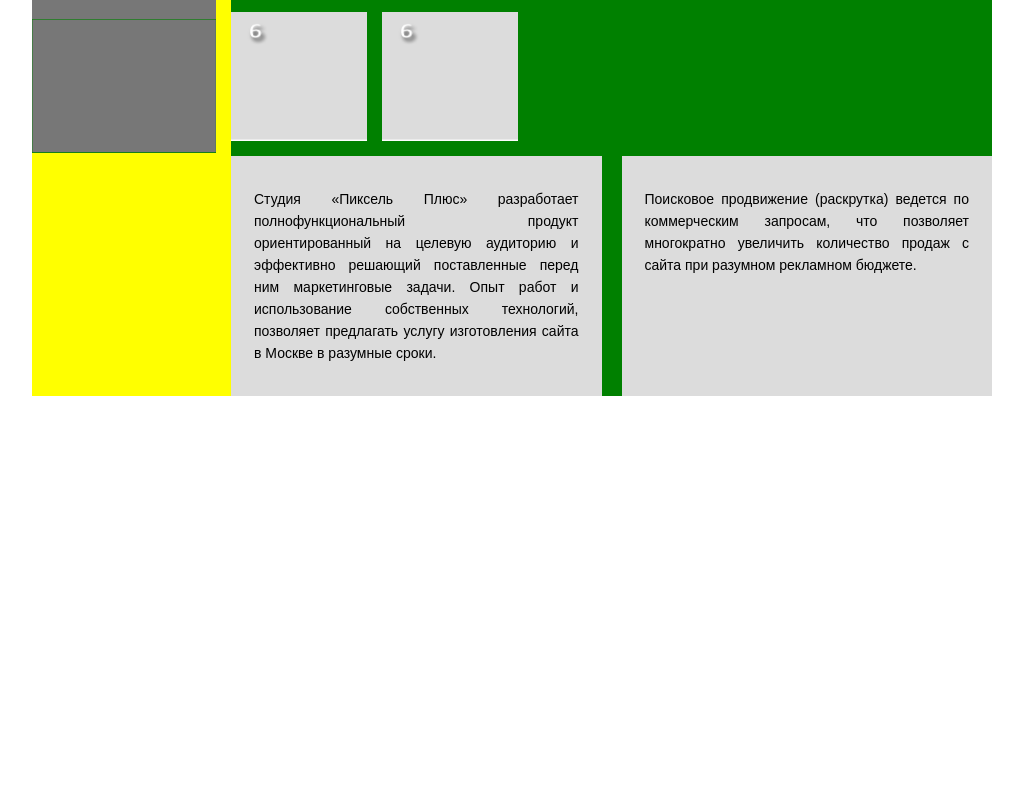
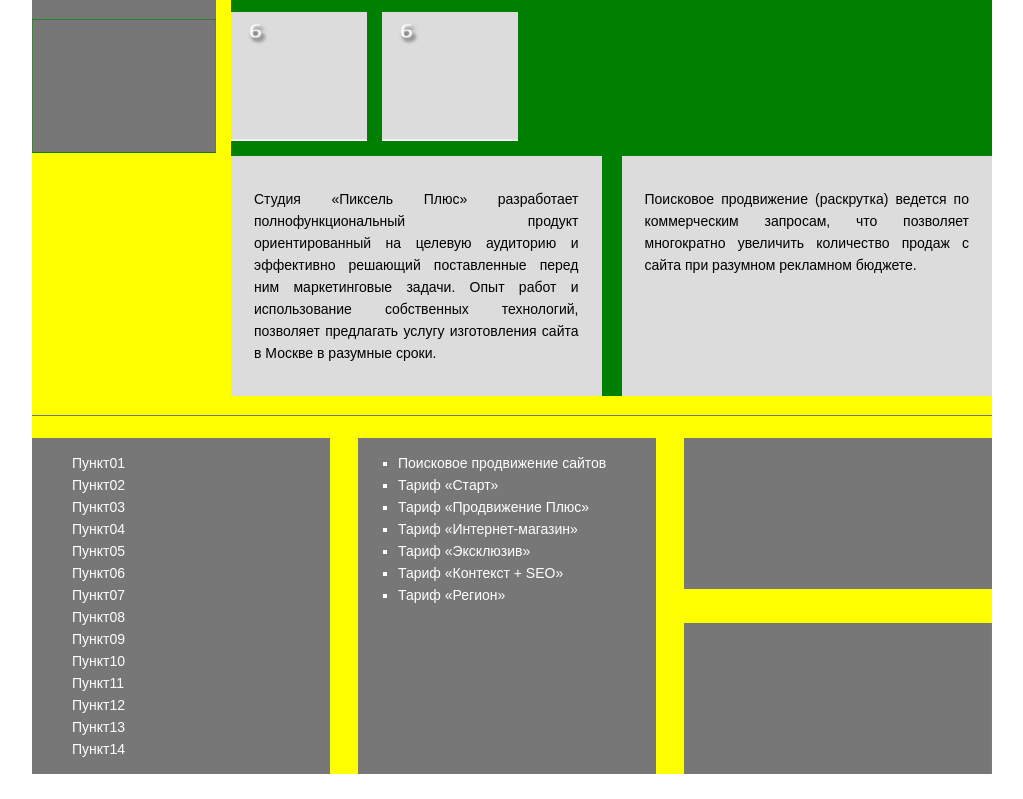
Before and after one commit to va5y1/test_maket, a website: page index.html in a window 1280 px wide. Shown: the part 552-1351 px from the top of the page, without its empty margins (128-1151 px from the left). Before the commit the page ends 973 px from the top, so only its background shows below. Drawn offline with Linux system fonts and the light colour scheme.

Commit message:
footer are ready

```diff
--- a/index.html
+++ b/index.html
@@ -77,12 +77,52 @@
 						<p>Студия «Пиксель Плюс» разработает полнофункциональный продукт ориентированный на целевую аудиторию и эффективно решающий поставленные перед ним маркетинговые задачи. Опыт работ и использование собственных технологий, позволяет предлагать услугу изготовления сайта в Москве в разумные сроки.</p>
 					</div>
 					<div class="center-subtext__2">
-						<p>Поисковое продвижение (раскрутка) ведется по коммерческим запросам, что позволяет многократно увеличить количество продаж с сайта при разумном рекламном бюджете.
-</p>
+						<p>Поисковое продвижение (раскрутка) ведется по коммерческим запросам, что позволяет многократно увеличить количество продаж с сайта при разумном рекламном бюджете.</p>
 					</div>
 				</div>
 			</div>
 		</section>
+
+		<div class="line">
+			<hr>
+		</div>
+
+		<footer class="footer">
+			<div class="foot-left">
+				<ul>
+					<li>Пункт01</li>
+					<li>Пункт02</li>
+					<li>Пункт03</li>
+					<li>Пункт04</li>
+					<li>Пункт05</li>
+					<li>Пункт06</li>
+					<li>Пункт07</li>
+					<li>Пункт08</li>
+					<li>Пункт09</li>
+					<li>Пункт10</li>
+					<li>Пункт11</li>
+					<li>Пункт12</li>
+					<li>Пункт13</li>
+					<li>Пункт14</li>
+				</ul>
+			</div>
+			<div class="foot-center">
+				<ul>
+					<li>Поисковое продвижение сайтов</li>
+					<li>Тариф «Старт»</li>
+					<li>Тариф «Продвижение Плюс»</li>
+					<li>Тариф «Интернет-магазин»</li>
+					<li>Тариф «Эксклюзив»</li>
+					<li>Тариф «Контекст + SEO»</li>
+					<li>Тариф «Регион»</li>
+				</ul>
+			</div>
+			<div class="foot-right">
+				<div class="foot-right__top"></div>
+				<img src="img/13.png" alt="13" class="foot-right__bottom" width="308" height="76" title="13">
+			</div>
+		</footer>
+
 	</div>
 </div>
 
--- a/scss/style.scss
+++ b/scss/style.scss
@@ -48,8 +48,8 @@ body {
 	hr{
 		width: 100%;
 		height: 1px;
-		color: $lgray;
-		background-color: $lgray;
+		color: $dgray;
+		background-color: $dgray;
 		margin-top: 19px;
 		margin-bottom: 22px;
 		border: none;
@@ -102,6 +102,7 @@ body {
 		.center-gallery {
 			display: flex;
 			flex-flow: row wrap;
+			justify-content: flex-start;
 			img {
 				margin-right: $gutter;
 				margin-bottom: $gutter;
@@ -127,6 +128,39 @@ body {
 	}
 }
 
+.footer {
+	display: flex;
+	color: #fff;
+	justify-content: space-between;
+	.foot-left {
+		flex-basis: 31%;
+		background-color: $dgray;
+		ul {
+			list-style: none;
+		}
+	}
+	.foot-center {
+		flex-basis: 31%;
+		background-color: $dgray;
+		ul {
+			list-style-type: square;
+		}
+	}
+	.foot-right {
+		flex-basis: 31%;
+		display: flex;
+		justify-content: space-between;
+		flex-flow: column nowrap;
+		&__top {
+			flex-basis: 45%;
+			background-color: $dgray;
+		}
+		&__bottom {
+			flex-basis: 45%;
+		}
+	}
+}
+
 
  /* in the end*/
  @import "media";
```
Also changed, not shown: img/13.png (added), style/style.css.
